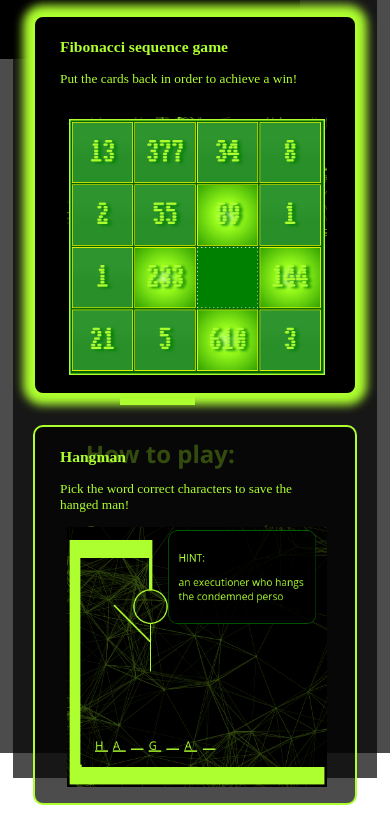
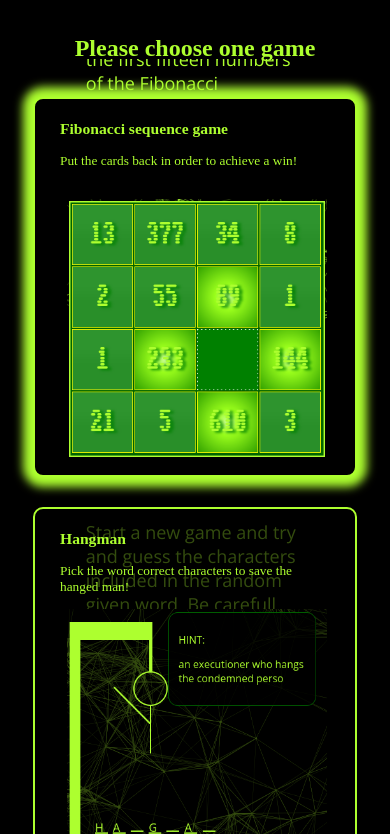
Before and after one commit to antoniobruchidev/mp2-javascript-games, a plain HTML site: page index.html in a window 390 px wide. Shown: the part 91-925 px from the top of the page. Drawn offline with nearby package versions, Linux system fonts and the light colour scheme; a script that the page names is missing; a web font is replaced by a local one.

Commit message:
Maint: added a header on top the main navigation. fixed issue with moving background, had to add black as bg-color since on mobile the page is bigger than the background

```diff
--- a/assets/css/style.css
+++ b/assets/css/style.css
@@ -1,8 +1,7 @@
 @import url('https://fonts.googleapis.com/css2?family=Open+Sans:ital,wght@0,300..800;1,300..800&family=Workbench&display=swap');
 /*------------------------Particles------------*/
-
-html, body, section {
-    height: 100%;
+html {
+    background-color: black;
 }
 
 .container {
@@ -47,8 +46,13 @@ h1 {
 /*------------------------HomeSection----------*/
 
 .main-navigation {
-    margin-top: 280px;
+    margin-top: 200px;
     display: flex;
+}
+
+.landing-heading {
+    color: greenyellow;
+    margin-top: 50px;
 }
 
 .game-choice {
--- a/assets/js/index.js
+++ b/assets/js/index.js
@@ -148,6 +148,7 @@ let switchLightsTimerId = setInterval(function() {
 }, 1200);
 
 $(".game-choice").on("mouseleave", function() {
+    choicesBacklightsSwitch();
     switchLightsTimerId = setInterval(function() {
         choicesBacklightsSwitch();
 }, 1200)
--- a/index.html
+++ b/index.html
@@ -17,6 +17,7 @@
     <!-------------------------- Landing Page ---------------------------->
     <section id="homePage" class="home-bg-color">
         <!-- Game Choices Container-->
+        <h2 class="text-center landing-heading">Please choose one game</h2>
         <div class="main-navigation">
             <!-- Game Choice -->
             <div class="game-choice" id="logicGameChoice">
```
